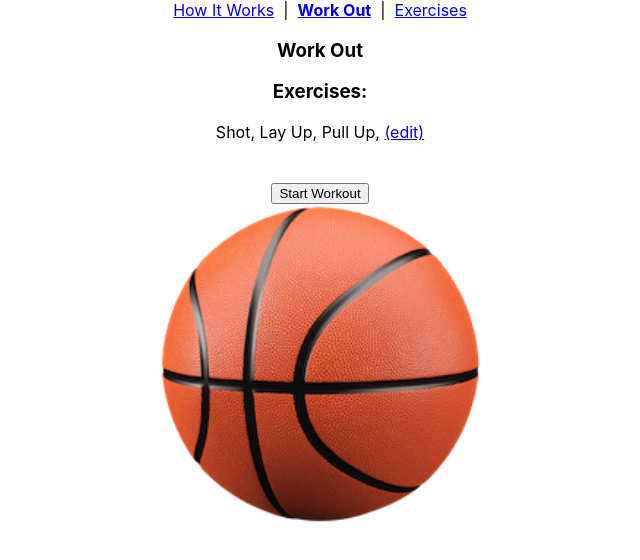
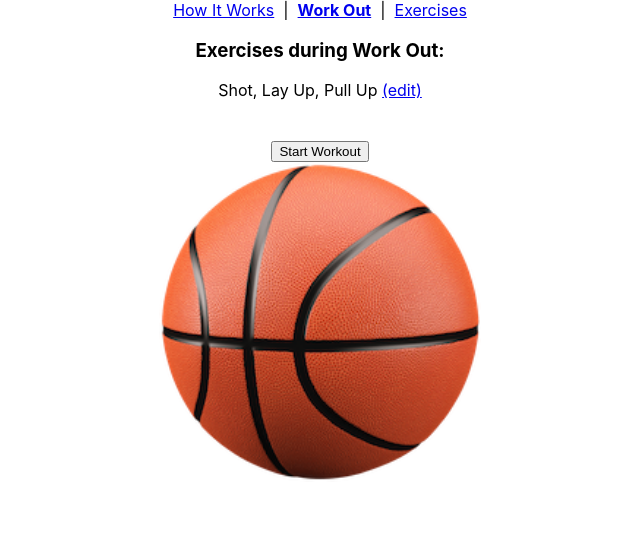
Before and after one commit to MarkoBezic/bdt-coach, a React (Create React App) app: page /#/workout in a window 1280 px wide. Shown: the top 560 px of the page, without its empty margins (320-960 px from the left). Built offline with nearby package versions, Linux system fonts and the light colour scheme; what enable-auto-tts would draw is missing.

Commit message:
fix grammar on exercises.

```diff
--- a/src/pages/WorkoutPage.tsx
+++ b/src/pages/WorkoutPage.tsx
@@ -57,15 +57,16 @@ function WorkoutPage() {
     const logoClassNames = isRunning ? "App-logo App-logo-animate" : "App-logo"
 
     const timerDisplay = secondsLeft;
+    const exerciseNames: Array<string> = exercises.map((exercise: Exercise) => {
+        return exercise.name
+    })
+
 
     return <React.Fragment>
         <SectionNavbar/>
-        <h3>Work Out</h3>
         <div>
-            <h3>Exercises:</h3> {exercises.map((exercise: Exercise) => {
-            return <span>{exercise.name}, </span>
-        })}
-            <Link to={URL_EXERCISES}>(edit)</Link>
+            <h3>Exercises during Work Out:</h3> {exerciseNames.join(", ")}
+            &nbsp;<Link to={URL_EXERCISES}>(edit)</Link>
         </div>
         <br/>
         <br/>
```
